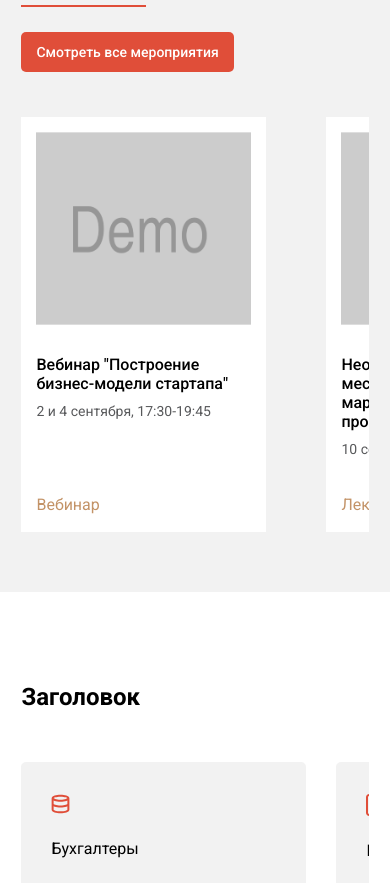
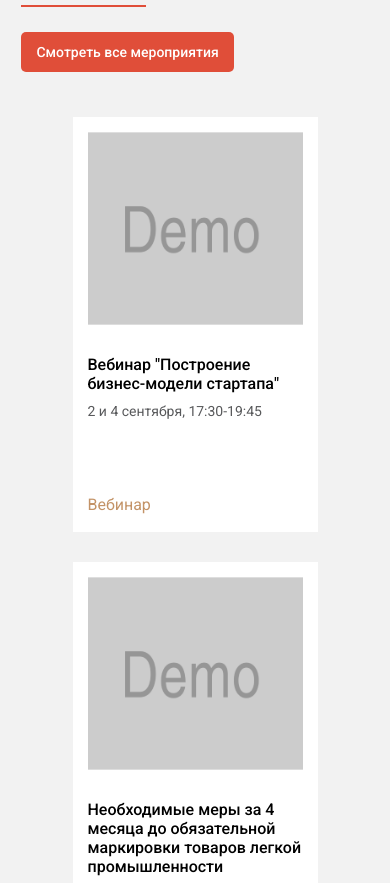
Before and after one commit to maria-kovalenko/test_dieztech, a plain HTML site: page index.html in a window 390 px wide. Shown: the part 204-1087 px from the top of the page. Drawn offline with nearby package versions, Linux system fonts and the light colour scheme.

Commit message:
переделан слайдер

```diff
--- a/styles/css/style.css
+++ b/styles/css/style.css
@@ -238,7 +238,7 @@ input[type="radio"].visually-hidden {
   -ms-flex-negative: 0;
   flex-shrink: 0;
 }
-@media (min-width: 1201px) {
+@media (min-width: 1200px) {
   .navigation__buttons {
     margin-left: 50px;
   }
@@ -370,12 +370,11 @@ input[type="radio"].visually-hidden {
   grid-template-columns: repeat(auto-fill, 285px);
   gap: 30px;
 }
-@media (max-width: 768px) {
+@media (max-width: 1024px) {
   .events__wrapper {
-    display: -webkit-box;
-    display: -ms-flexbox;
-    display: flex;
-    overflow-x: scroll;
+    -webkit-box-pack: center;
+    -ms-flex-pack: center;
+    justify-content: center;
   }
 }
 .card {
@@ -394,12 +393,16 @@ input[type="radio"].visually-hidden {
   padding: 15px;
   background-color: #fff;
 }
-
-@media (max-width: 768px) {
+@media (max-width: 1200px) {
   .card {
     min-height: 415px;
     width: 245px;
-    margin-right: 30px;
+  }
+}
+@media (max-width: 768px) {
+  .events__card {
+    margin-left: auto;
+    margin-right: auto;
   }
 }
 .events__card-image {
@@ -435,14 +438,20 @@ input[type="radio"].visually-hidden {
 .profession-slider-wrapper {
   max-height: 140px;
 }
-.profession-slider-slide {
+.profession-slider-slide.swiper-slide {
   position: relative;
-  max-width: 285px;
+  width: 285px;
   height: auto;
   border-radius: 5px;
 }
-.profession-slider-slide:last-child {
+.profession-slider-slide.swiper-slide:last-child {
   margin-right: 0 !important;
+}
+.profession-slider-image {
+  width: 100%;
+  height: 100%;
+  -o-object-fit: cover;
+  object-fit: cover;
 }
 .profession-slider-text {
   position: absolute;
```
